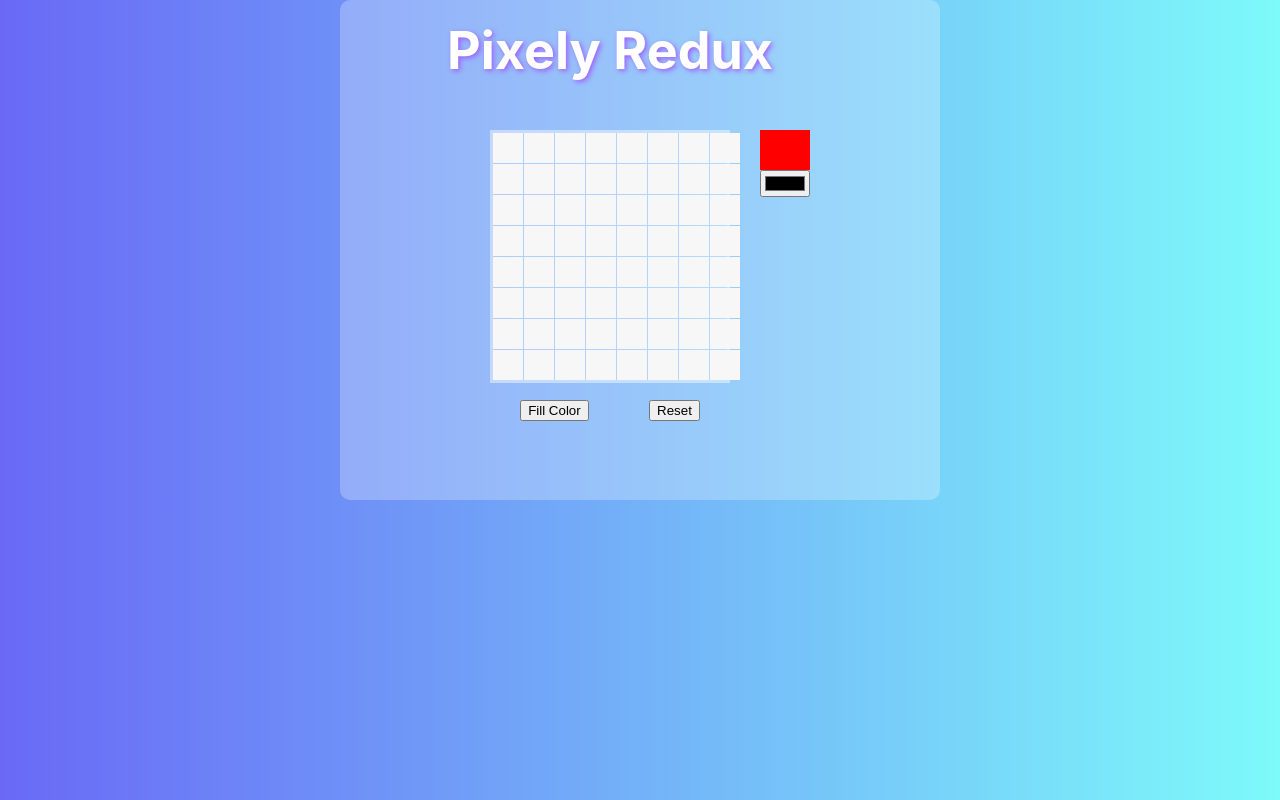
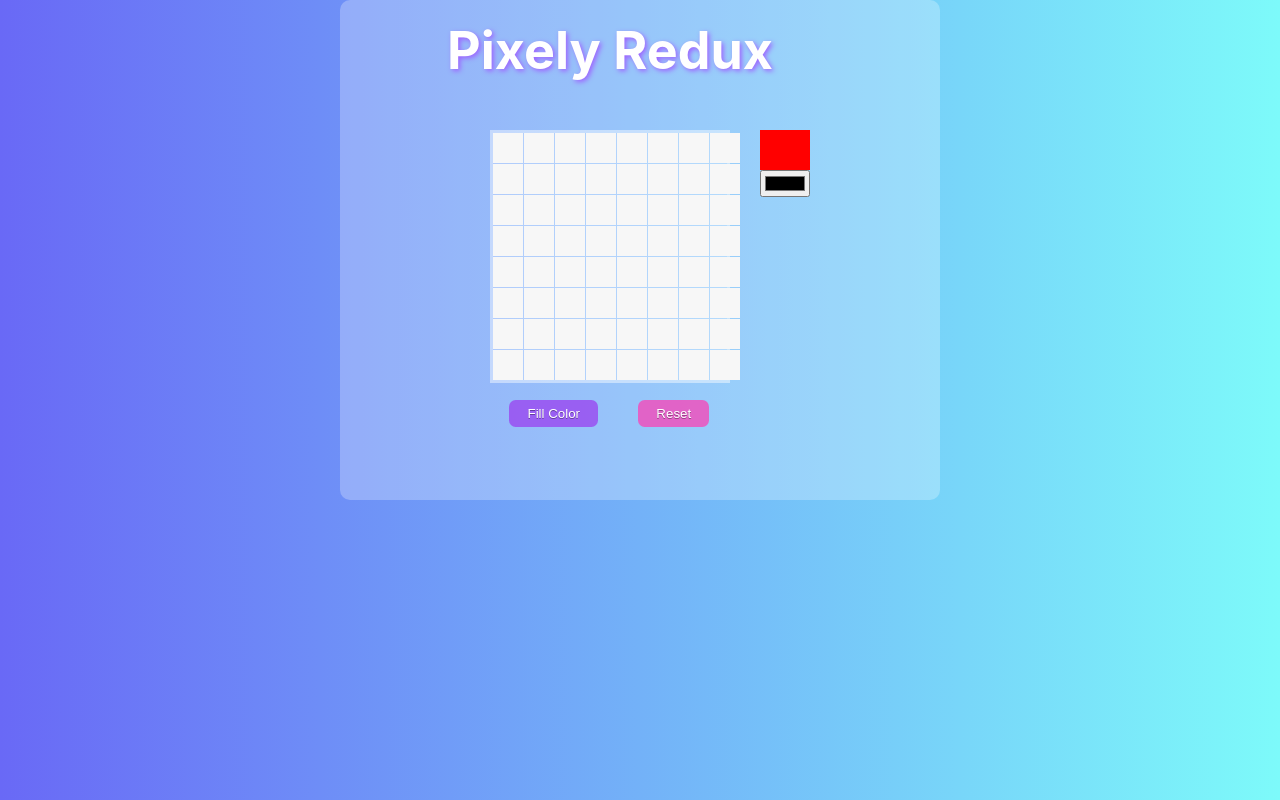
Before and after one commit to nekacurry/FEW-2.3-pixel-art, a React (Create React App) app: page / in a window 1280 px wide. Built offline with nearby package versions, Linux system fonts and the light colour scheme.

Commit message:
styled buttons

```diff
--- a/src/index.css
+++ b/src/index.css
@@ -72,6 +72,33 @@
   justify-content: space-around;
 }
 
+button.fill-button, button.reset-button {
+  display:inline-block;
+  padding:0.3em 1.2em;
+  margin:0 0.1em 0.1em 0;
+  border:0.16em solid rgba(255,255,255,0);
+  border-radius:.5em;
+  box-sizing: border-box;
+  font-weight:300;
+  color:#FFFFFF;
+  text-shadow: 0 0.04em 0.04em rgba(0,0,0,0.35);
+  text-align:center;
+  transition: all 0.2s;
+  cursor: pointer;
+}
+
+button.fill-button {
+  background-color:#9a4ef1d8
+}
+
+button.reset-button {
+  background-color: #f14ebdd2;
+}
+
+button.fill-button:hover,button.reset-button:hover {
+  border-color: var(--bg-color);
+}
+
 .picker {
   grid-area: r;
   display: flex;
```
